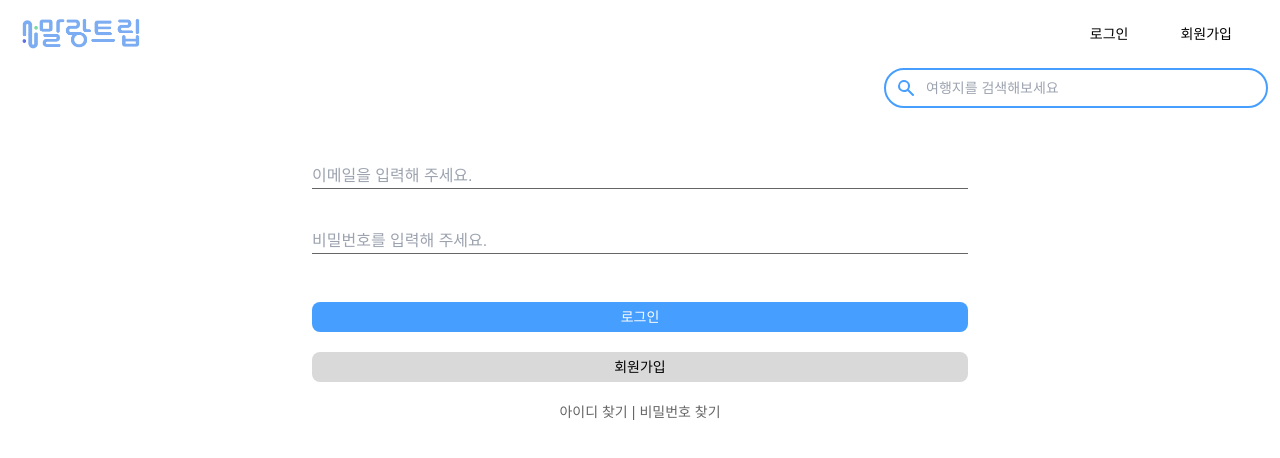
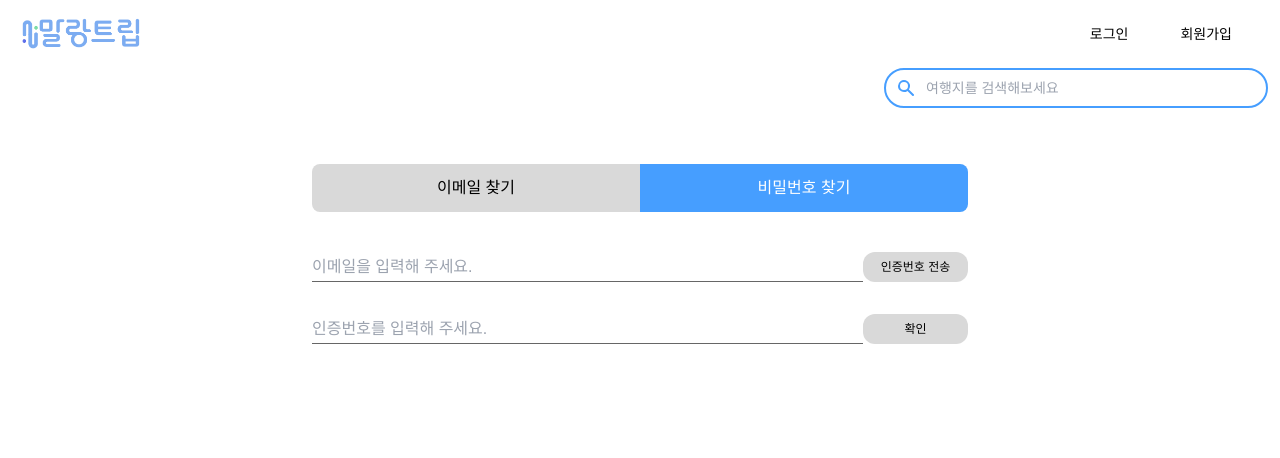
Before and after one commit to Mallang-Trip/Web, a React (Create React App) app: page /login in a window 1280 px wide. Both pictures are taken after a click on the button "비밀번호 찾기". Shown: the top 458 px of the page. Built offline with nearby package versions, Linux system fonts and the light colour scheme.

Commit message:
feat: Login UI & Search PW, Email UI

```diff
--- /dev/null
+++ b/src/components/LoginPage/SearchComplete.js
@@ -0,0 +1,52 @@
+import React from "react";
+import { useNavigate } from "react-router-dom";
+
+function SearchComplete(props) {
+  const navigation = useNavigate();
+
+  const goLogin = () => {
+    props.setMode("LOGIN");
+    props.setCompleteSearch(false);
+  };
+
+  const goHome = () => navigation("/");
+
+  return (
+    <div className="w-[656px] mx-auto mt-10">
+      <div className="h-[50px] rounded-lg bg-primary text-white text-center flex flex-col justify-center">
+        {props.mode === "SEARCH_PASSWORD" ? "비밀번호 찾기" : "이메일 찾기"}
+      </div>
+      <div className="h-[200px] text-center flex flex-col justify-center text-[#666666]">
+        {props.mode === "SEARCH_PASSWORD" ? (
+          <div>
+            메일 발송이 완료되었습니다.
+            <br />
+            메일을 확인하고 새로운 비밀번호로 재설정해 주세요.
+          </div>
+        ) : (
+          <div>
+            회원님의 아이디는{" "}
+            <span className="text-primary">malangtrip@ajou.ac.kr</span> (으)로
+            등록되어 있습니다.
+          </div>
+        )}
+      </div>
+      <button
+        type="button"
+        onClick={goLogin}
+        className="w-full h-[30px] text-sm text-white bg-primary rounded-lg"
+      >
+        로그인
+      </button>
+      <button
+        type="button"
+        onClick={goHome}
+        className="w-full mt-3 h-[30px] text-sm text-black bg-[#D9D9D9] rounded-lg"
+      >
+        홈으로 돌아가기
+      </button>
+    </div>
+  );
+}
+
+export default SearchComplete;
--- /dev/null
+++ b/src/components/LoginPage/SearchEmail.js
@@ -0,0 +1,92 @@
+import React, { useEffect, useState } from "react";
+
+function SearchEmail(props) {
+  const [phoneNumber, setPhoneNumber] = useState("");
+  const [code, setCode] = useState("");
+  const [codeTransmission, setCodeTransmission] = useState(false);
+  const [limit, setLimit] = useState(-1);
+  const [timer, setTimer] = useState(undefined);
+
+  const phoneNumberHandler = (e) => setPhoneNumber(e.target.value);
+  const codeHandler = (e) => setCode(e.target.value);
+
+  const sendCode = () => {
+    if (!phoneNumber) return alert("휴대전화번호를 입력해 주세요.");
+
+    setCodeTransmission(true);
+    setLimit(300);
+    if (!timer) {
+      setTimer(
+        setInterval(() => {
+          setLimit((prevLimit) => prevLimit - 1);
+        }, 1000)
+      );
+    }
+  };
+
+  const codeSubmit = () => {
+    if (!code) return;
+
+    console.log(code);
+    props.setCompleteSearch(true);
+  };
+
+  useEffect(() => {
+    return () => {
+      clearInterval(timer);
+    };
+  }, [timer]);
+
+  return (
+    <div>
+      <div className="flex flex-row mb-8">
+        <input
+          type="text"
+          placeholder="휴대전화번호를 입력해 주세요.(‘-’제외)"
+          className="w-full border-b border-[#666666] focus:outline-none focus:border-primary"
+          value={phoneNumber}
+          onChange={phoneNumberHandler}
+        />
+        <button
+          type="button"
+          onClick={sendCode}
+          className="w-[125px] h-[30px] text-xs text-black bg-[#D9D9D9] rounded-xl"
+        >
+          {codeTransmission ? "인증번호 재전송" : "인증번호 전송"}
+        </button>
+      </div>
+      <div className="flex flex-row relative">
+        <input
+          type="text"
+          placeholder="인증번호를 입력해 주세요."
+          className="w-full border-b border-[#666666] focus:outline-none focus:border-primary"
+          value={code}
+          onChange={codeHandler}
+        />
+        <button
+          type="button"
+          onClick={codeSubmit}
+          className={`w-[125px] h-[30px] text-xs rounded-xl ${
+            code ? "bg-primary text-white" : "bg-[#D9D9D9] text-black"
+          }`}
+        >
+          확인
+        </button>
+        <span className="absolute top-1 right-28">
+          {limit >= 0 ? `${Math.floor(limit / 60)}분 ${limit % 60}초` : ""}
+        </span>
+      </div>
+      {codeTransmission && (
+        <div className="mt-10 text-xs">
+          인증번호 발송에는 시간이 소요되며 하루 최대 5회까지 전송할 수
+          있습니다.
+          <br />
+          인증번호는 입력한 휴대전화번호로 발송됩니다. 수신하지 못했다면 스팸함
+          또는 휴대전화의 설정을 확인해 주세요.
+        </div>
+      )}
+    </div>
+  );
+}
+
+export default SearchEmail;
--- /dev/null
+++ b/src/components/LoginPage/SearchForm.js
@@ -0,0 +1,17 @@
+import React from "react";
+import SearchPassword from "./SearchPassword";
+import SearchEmail from "./SearchEmail";
+
+function SearchForm(props) {
+  return (
+    <div className="w-[656px] mx-auto mt-10">
+      {props.mode === "SEARCH_EMAIL" ? (
+        <SearchEmail setCompleteSearch={props.setCompleteSearch} />
+      ) : (
+        <SearchPassword setCompleteSearch={props.setCompleteSearch} />
+      )}
+    </div>
+  );
+}
+
+export default SearchForm;
--- /dev/null
+++ b/src/components/LoginPage/SearchPassword.js
@@ -0,0 +1,92 @@
+import React, { useEffect, useState } from "react";
+
+function SearchPassword(props) {
+  const [email, setEmail] = useState("");
+  const [code, setCode] = useState("");
+  const [codeTransmission, setCodeTransmission] = useState(false);
+  const [limit, setLimit] = useState(-1);
+  const [timer, setTimer] = useState(undefined);
+
+  const emailHandler = (e) => setEmail(e.target.value);
+  const codeHandler = (e) => setCode(e.target.value);
+
+  const sendCode = () => {
+    if (!email) return alert("이메일을 입력해 주세요.");
+
+    setCodeTransmission(true);
+    setLimit(300);
+    if (!timer) {
+      setTimer(
+        setInterval(() => {
+          setLimit((prevLimit) => prevLimit - 1);
+        }, 1000)
+      );
+    }
+  };
+
+  const codeSubmit = () => {
+    if (!code) return;
+
+    console.log(code);
+    props.setCompleteSearch(true);
+  };
+
+  useEffect(() => {
+    return () => {
+      clearInterval(timer);
+    };
+  }, [timer]);
+
+  return (
+    <div>
+      <div className="flex flex-row mb-8">
+        <input
+          type="email"
+          placeholder="이메일을 입력해 주세요."
+          className="w-full border-b border-[#666666] focus:outline-none focus:border-primary"
+          value={email}
+          onChange={emailHandler}
+        />
+        <button
+          type="button"
+          onClick={sendCode}
+          className="w-[125px] h-[30px] text-xs text-black bg-[#D9D9D9] rounded-xl"
+        >
+          {codeTransmission ? "인증번호 재전송" : "인증번호 전송"}
+        </button>
+      </div>
+      <div className="flex flex-row relative">
+        <input
+          type="text"
+          placeholder="인증번호를 입력해 주세요."
+          className="w-full border-b border-[#666666] focus:outline-none focus:border-primary"
+          value={code}
+          onChange={codeHandler}
+        />
+        <button
+          type="button"
+          onClick={codeSubmit}
+          className={`w-[125px] h-[30px] text-xs rounded-xl ${
+            code ? "bg-primary text-white" : "bg-[#D9D9D9] text-black"
+          }`}
+        >
+          확인
+        </button>
+        <span className="absolute top-1 right-28">
+          {limit >= 0 ? `${Math.floor(limit / 60)}분 ${limit % 60}초` : ""}
+        </span>
+      </div>
+      {codeTransmission && (
+        <div className="mt-10 text-xs">
+          인증번호 발송에는 시간이 소요되며 하루 최대 5회까지 전송할 수
+          있습니다.
+          <br />
+          인증번호는 입력한 이메일 주소로 발송됩니다. 수신하지 못했다면 스팸함
+          또는 해당 이메일 서비스의 설정을 확인해 주세요.
+        </div>
+      )}
+    </div>
+  );
+}
+
+export default SearchPassword;
--- /dev/null
+++ b/src/components/LoginPage/SearchTab.js
@@ -0,0 +1,31 @@
+import React from "react";
+
+function SearchTab(props) {
+  const [SelectedStyle, NoneSelectedStyle] = [
+    "bg-primary text-white",
+    "bg-[#D9D9D9] text-black",
+  ];
+
+  return (
+    <div className="w-[656px] mx-auto mt-10">
+      <button
+        className={`w-1/2 h-[48px] rounded-l-lg ${
+          props.mode === "SEARCH_EMAIL" ? SelectedStyle : NoneSelectedStyle
+        }`}
+        onClick={() => props.setMode("SEARCH_EMAIL")}
+      >
+        이메일 찾기
+      </button>
+      <button
+        className={`w-1/2 h-[48px] rounded-r-lg ${
+          props.mode === "SEARCH_PASSWORD" ? SelectedStyle : NoneSelectedStyle
+        }`}
+        onClick={() => props.setMode("SEARCH_PASSWORD")}
+      >
+        비밀번호 찾기
+      </button>
+    </div>
+  );
+}
+
+export default SearchTab;
--- a/src/components/LoginPage/Searchbuttons.js
+++ b/src/components/LoginPage/Searchbuttons.js
@@ -1,11 +1,15 @@
 import React from "react";
 
-function Searchbuttons() {
+function Searchbuttons(props) {
   return (
     <div className="text-sm text-[#666666] mx-auto m-5 flex justify-center">
-      <button type="button">아이디 찾기</button>
+      <button type="button" onClick={() => props.setMode("SEARCH_EMAIL")}>
+        이메일 찾기
+      </button>
       <span className="mx-1">|</span>
-      <button type="button">비밀번호 찾기</button>
+      <button type="button" onClick={() => props.setMode("SEARCH_PASSWORD")}>
+        비밀번호 찾기
+      </button>
     </div>
   );
 }
--- a/src/pages/LoginPage.js
+++ b/src/pages/LoginPage.js
@@ -1,12 +1,35 @@
-import React from "react";
+import React, { useState } from "react";
 import LoginForm from "../components/LoginPage/LoginForm";
 import Searchbuttons from "../components/LoginPage/Searchbuttons";
+import SearchTab from "../components/LoginPage/SearchTab";
+import SearchForm from "../components/LoginPage/SearchForm";
+import SearchComplete from "../components/LoginPage/SearchComplete";
 
 function LoginPage() {
+  const [mode, setMode] = useState("LOGIN");
+  const [completeSearch, setCompleteSearch] = useState(false);
+
   return (
     <div>
-      <LoginForm />
-      <Searchbuttons />
+      {completeSearch ? (
+        <>
+          <SearchComplete
+            mode={mode}
+            setMode={setMode}
+            setCompleteSearch={setCompleteSearch}
+          />
+        </>
+      ) : mode === "LOGIN" ? (
+        <>
+          <LoginForm />
+          <Searchbuttons setMode={setMode} />
+        </>
+      ) : (
+        <>
+          <SearchTab mode={mode} setMode={setMode} />
+          <SearchForm mode={mode} setCompleteSearch={setCompleteSearch} />
+        </>
+      )}
     </div>
   );
 }
```
